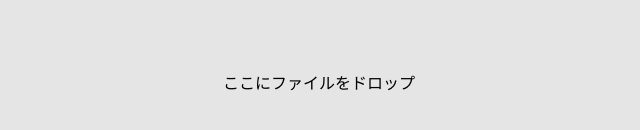
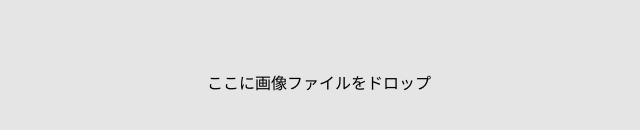
Before and after one commit to penguinshunya/color-picker, a React (Create React App) app: page / in a window 1280 px wide. Shown: the part 318-448 px from the top of the page, without its empty margins (321-961 px from the left). Built offline with nearby package versions, Linux system fonts and the light colour scheme.

Commit message:
画像ファイル以外をドロップできないようにする

```diff
--- a/src/App.tsx
+++ b/src/App.tsx
@@ -70,6 +70,9 @@ export const App: React.VFC<{}> = () => {
       return console.error("ファイルが選択されていません");
     }
     const file = files[0];
+    if (!file.type.startsWith("image/")) {
+      return console.error("ファイルが画像ではありません");
+    }
     const result = await new Promise<string>((resolve, reject) => {
       const reader = new FileReader();
       reader.addEventListener("load", () => {
@@ -137,7 +140,7 @@ export const App: React.VFC<{}> = () => {
           position: "absolute",
           top: "50%",
           transform: "translate(-50%, -50%)",
-        }}>ここにファイルをドロップ</div>
+        }}>ここに画像ファイルをドロップ</div>
       ) : (
         <div
           style={{
```
